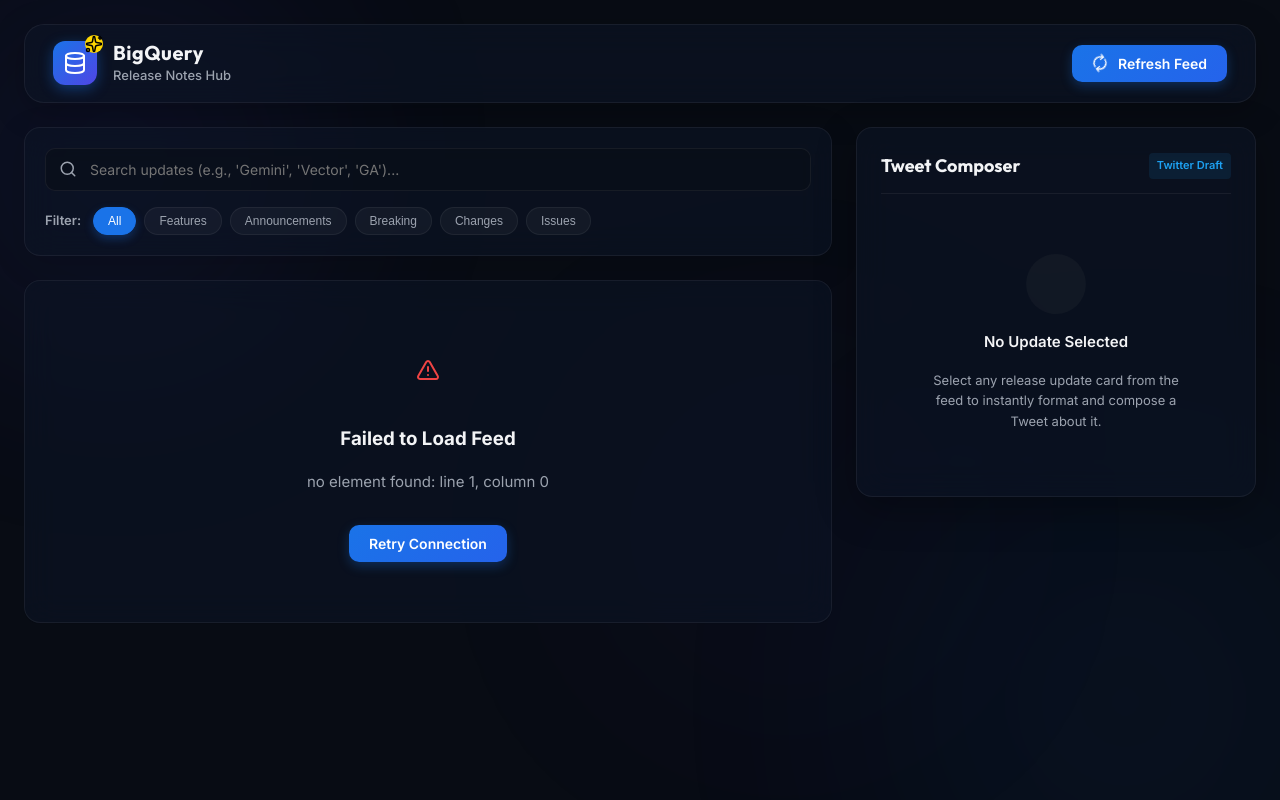
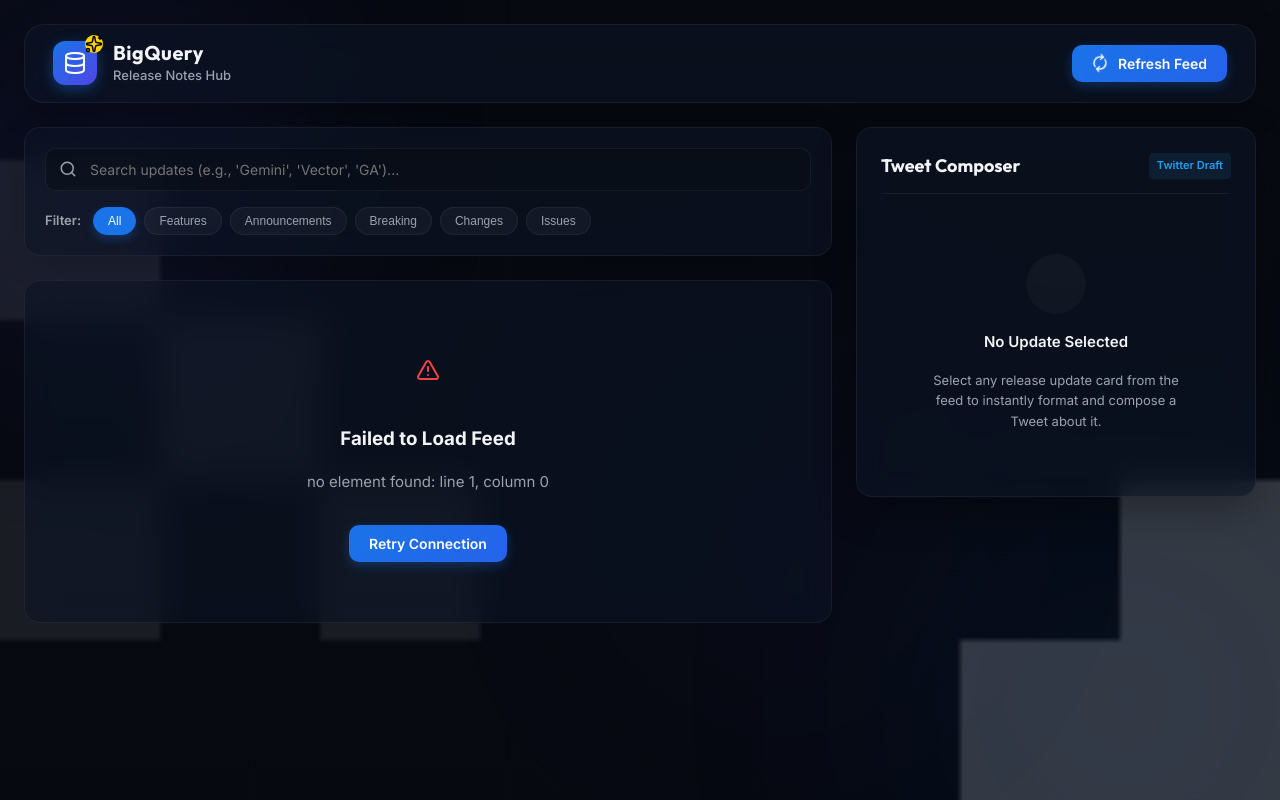
Before and after one commit to sereipanh/bq-releases-notes, a Flask app: page / in a window 1280 px wide. Run offline with Flask 3, Linux system fonts and the light colour scheme; data that the repository does not hold is empty.

Commit message:
Style: Replace background image with 'Jesus take the wheel' meme

```diff
--- a/static/css/style.css
+++ b/static/css/style.css
@@ -41,7 +41,11 @@
 }
 
 body {
-    background-color: var(--bg-color);
+    background-image: linear-gradient(rgba(8, 12, 20, 0.82), rgba(8, 12, 20, 0.82)), url('/static/images/jesus.png');
+    background-size: cover;
+    background-position: center top;
+    background-attachment: fixed;
+    background-repeat: no-repeat;
     color: var(--text-primary);
     font-family: 'Inter', sans-serif;
     min-height: 100vh;
```
Also changed, not shown: static/images/jesus.png (added).
